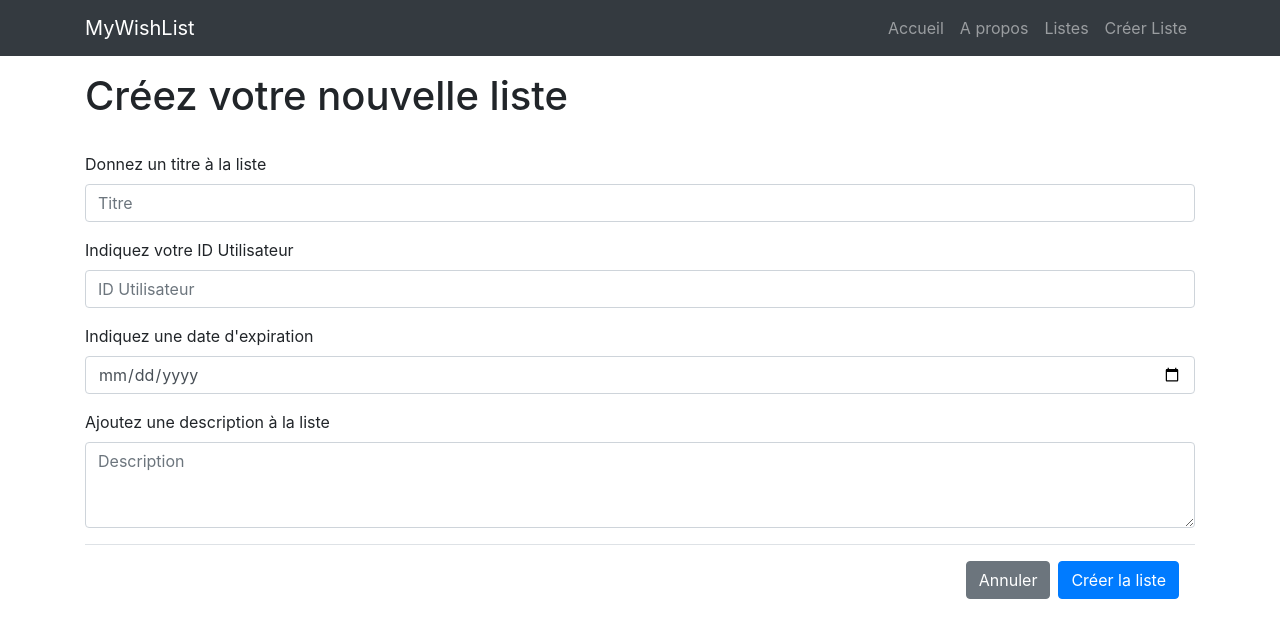
After one commit to juliennoel9/mywishlist, a PHP site: template src/views/newList.phtml in a window 1280 px wide. The commit adds this page. Shown: the top 638 px of the page. Run offline with PHP 8.4, Linux system fonts and the light colour scheme; the template is opened without the code that fills it, so the values that code supplies are empty.

Commit message:
Ajout de la possibilité de créer une nouvelle liste

```diff
--- a/src/views/item.phtml
+++ b/src/views/item.phtml
@@ -3,7 +3,7 @@
         <i style="display: block;}" class="fas fa-wrench" onclick="document.location = '<?= $router->pathFor('list', ['token' => $list->token]) ?>';"></i>
         <h1 class="jumbotron-heading"><?= $list->titre ?></h1>
         <p class="lead text-muted"><?= $list->description ?></p>
-        <p class="lead text-muted">Liste valide jusqu'au : <?= $list->expiration ?></p>
+        <p class="lead text-muted">Liste valide jusqu'au : <?= date("d/m/Y", strtotime($list->expiration)) ?></p>
     </div>
 </section>
 
@@ -12,6 +12,6 @@
     <div class="text-center">
         <h5 class="text-uppercase font-weight-bold m-auto text-center"><strong><?= $item->nom ?></strong></h5>
         <p><?= $item->descr ?></p>
-        <p><strong><?= $item->tarif ?> euros </strong></p>
+        <p><strong><?= $item->tarif ?> €</strong></p>
     </div>
 </div>
--- a/src/views/layout.phtml
+++ b/src/views/layout.phtml
@@ -24,6 +24,9 @@
                     <li class="nav-item">
                         <a class="nav-link" href="<?= $router->pathFor('publicList') ?>">Listes</a>
                     </li>
+                    <li class="nav-item">
+                        <a class="nav-link" href="<?= $router->pathFor('newList') ?>">Créer Liste</a>
+                    </li>
                 </ul>
             </div>
         </div>
--- /dev/null
+++ b/src/views/newList.phtml
@@ -0,0 +1,23 @@
+<h1>Créez votre nouvelle liste</h1><br>
+<form method="POST" action="<?= $router->pathFor('postNewList') ?>">
+    <div class="form-group">
+        <label for="inputName">Donnez un titre à la liste</label>
+        <input required type="text" placeholder="Titre" name="titre" class="form-control" id="inputTitle">
+    </div>
+    <div class="form-group">
+        <label for="inputName">Indiquez votre ID Utilisateur</label>
+        <input required type="text" placeholder="ID Utilisateur" name="idUser" class="form-control" id="inputId">
+    </div>
+    <div class="form-group">
+        <label for="inputName">Indiquez une date d'expiration</label>
+        <input required type="date" placeholder="Date expiration" name="expiration" class="form-control" id="inputDateExpi">
+    </div>
+    <div class="form-group">
+        <label for="textarea">Ajoutez une description à la liste</label>
+        <textarea required class="form-control" placeholder="Description" name="description" id="textarea" rows="3"></textarea>
+    </div>
+    <div class="modal-footer">
+        <button type="button" class="btn btn-secondary" data-dismiss="modal">Annuler</button>
+        <button type="submit" class="btn btn-primary">Créer la liste</button>
+    </div>
+</form>
```
Also changed, not shown: index.php (+10 -0 lines), src/controllers/ListController.php (+19 -0 lines).
